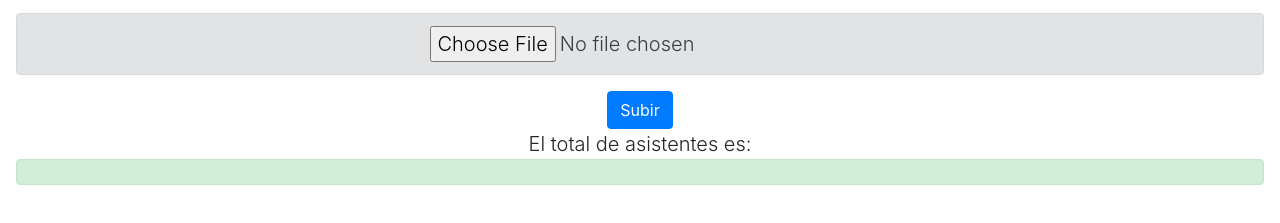
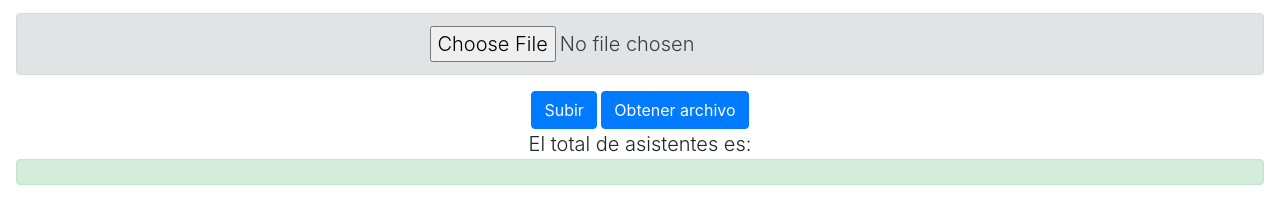
Before and after one commit to JahazielHernandezHoyos/Convertir-CSV-en-tabla-web-y-crear-subtotal-del-ultimo-elemento, a plain HTML site: page index.html in a window 1280 px wide. Shown: the part 223-446 px from the top of the page. Drawn offline with nearby package versions, Linux system fonts and the light colour scheme.

Commit message:
Add files via upload

```diff
--- a/index.html
+++ b/index.html
@@ -20,9 +20,14 @@
         <h1 class="display-4">Convetir archivo de asistencia a tabla y obtener resultado</h1>
         <p class="lead">Ingrese el archivo a subir</p>
         <div class="alert alert-secondary">
-            <input class="lead" type="file" id="archivo" name="archivo" accept=".csv"/>
+            <input class="lead" type="file" id="archivo" name="archivo" accept=".csv" />
         </div>
         <button type="button" class="btn btn-primary" id="btn-subir">Subir</button>
+        <a class="btn btn-primary"
+            href="https://us02web.zoom.us/poll/result/1adLpCDdRe2exLN63uvUMg?number=6025038280#/" target="_blank">Obtener
+            archivo
+        </a>
+        <!-- https://us02web.zoom.us/poll/result/1adLpCDdRe2exLN63uvUMg?number=6025038280#/ -->
         <br>
         <span class="lead">El total de asistentes es:</span>
         <div class="p-6 alert alert-success" id="total"></div>
```
